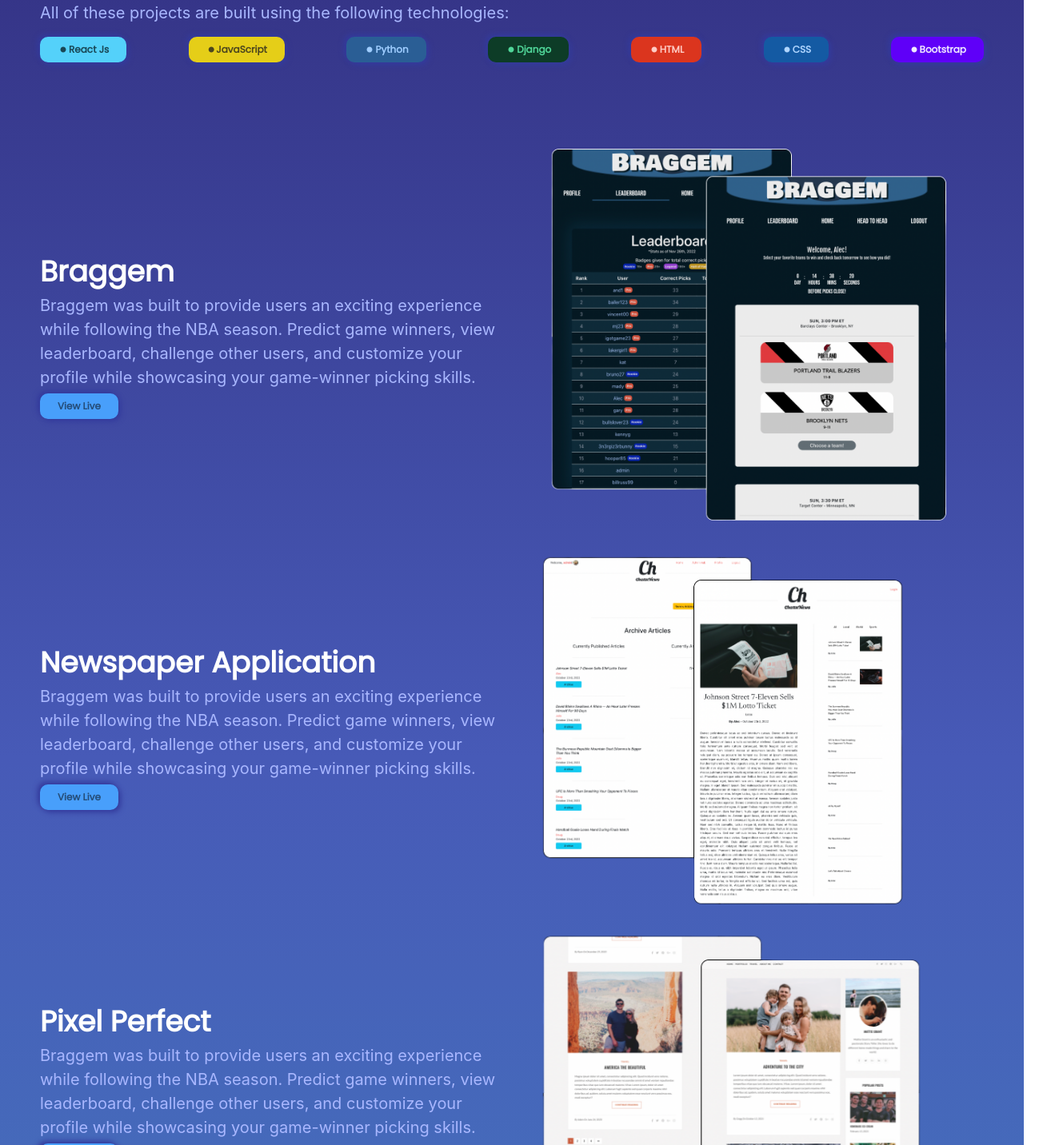
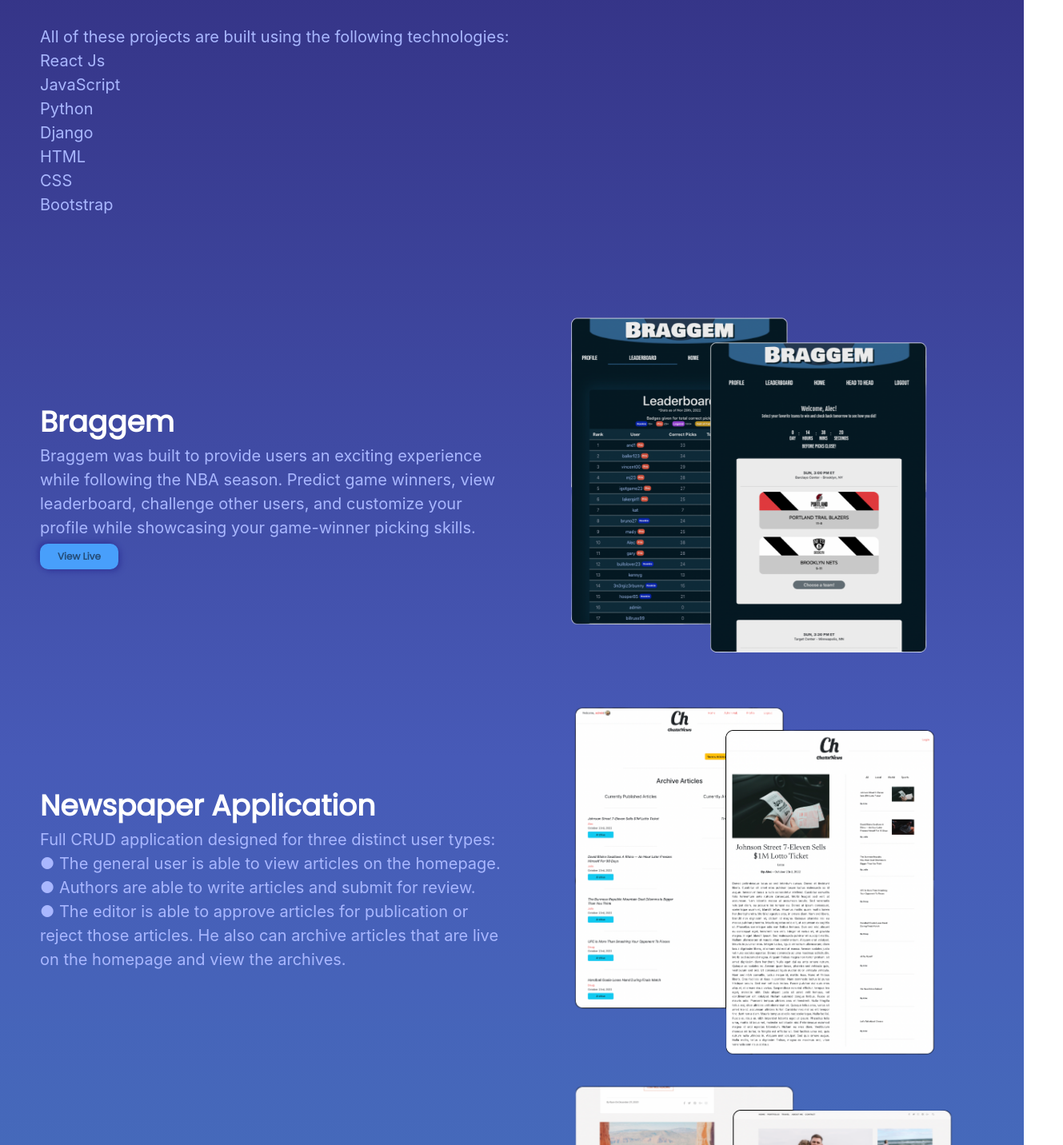
Before and after one commit to alecdhansen/alechansen_portfolio, a React (Create React App) app: page / in a window 1280 px wide. Shown: the part 903-2335 px from the top of the page at 80% size, 1329 px wide, since content can reach past the window. Built offline with nearby package versions, Linux system fonts and the light colour scheme; a web font is replaced by a local one.

Commit message:
feat: restructure

```diff
--- a/src/components/Portfolio.style.jsx
+++ b/src/components/Portfolio.style.jsx
@@ -84,6 +84,7 @@
 export const PortfolioImage = styled.img`
   width: 100%;
   scale: ${(props) => props.scale};
+  margin-left: ${(props) => props.marginLeft};
 `;
 
 export const PortfolioTitle = styled.h2`
--- a/src/pages/Portfolio.jsx
+++ b/src/pages/Portfolio.jsx
@@ -29,57 +29,20 @@
         <Info>
           <BackgroundText>PORTFOLIO PORTFOLIO</BackgroundText>
           <PortfolioHeader data-aos="fade-right">Portfolio</PortfolioHeader>
-          <PortfolioText marginTop="30px" width="85%">
+          <PortfolioText marginTop="30px">
             Here are three projects I built during my time at Carolina Code
             School. I'm always building, wait until you see what I add next!
           </PortfolioText>
-          <PortfolioText marginTop="0px" width="85%">
+          <PortfolioText marginTop="30px">
             All of these projects are built using the following technologies:
           </PortfolioText>
-          <TechButtonHouse>
-            <Tag href="https://reactjs.org/">
-              <TechButton color="#54D1FA" fontColor="#194756">
-                <GoPrimitiveDot style={{ fontSize: "14px" }} />
-                React Js
-              </TechButton>
-            </Tag>
-            <Tag href="https://developer.mozilla.org/en-US/docs/Web/JavaScript">
-              <TechButton color="#E5CE18" fontColor="#4b461e">
-                <GoPrimitiveDot style={{ fontSize: "14px" }} />
-                JavaScript
-              </TechButton>
-            </Tag>
-            <Tag href="https://docs.python.org/3/">
-              <TechButton color="#2A5E95" fontColor="#9fcdff">
-                <GoPrimitiveDot style={{ fontSize: "14px" }} />
-                Python
-              </TechButton>
-            </Tag>
-            <Tag href="https://docs.djangoproject.com/en/4.1/">
-              <TechButton color="#0D3C27" fontColor="#50d79a">
-                <GoPrimitiveDot style={{ fontSize: "14px" }} />
-                Django
-              </TechButton>
-            </Tag>
-            <Tag href="https://developer.mozilla.org/en-US/docs/Web/HTML">
-              <TechButton color="#DB351E" fontColor="#ffccc5">
-                <GoPrimitiveDot style={{ fontSize: "14px" }} />
-                HTML
-              </TechButton>
-            </Tag>
-            <Tag href="https://developer.mozilla.org/en-US/docs/Web/CSS">
-              <TechButton color="#145AA3" fontColor="#afd5ff">
-                <GoPrimitiveDot style={{ fontSize: "14px" }} />
-                CSS
-              </TechButton>
-            </Tag>
-            <Tag href="https://getbootstrap.com/">
-              <TechButton color="#5F00F8" fontColor="#f1e9ff">
-                <GoPrimitiveDot style={{ fontSize: "14px" }} />
-                Bootstrap
-              </TechButton>
-            </Tag>
-          </TechButtonHouse>
+          <PortfolioText>React Js</PortfolioText>
+          <PortfolioText>JavaScript</PortfolioText>
+          <PortfolioText>Python</PortfolioText>
+          <PortfolioText>Django</PortfolioText>
+          <PortfolioText>HTML</PortfolioText>
+          <PortfolioText>CSS</PortfolioText>
+          <PortfolioText>Bootstrap</PortfolioText>
         </Info>
         <PortfolioPieces>
           <PortfolioPiece>
@@ -101,6 +64,7 @@
               <PortfolioImage
                 src={require("../media/braggem.png")}
                 data-aos="fade-left"
+                scale="0.9"
               />
             </PortfolioItemInfo>
           </PortfolioPiece>
@@ -108,22 +72,26 @@
             <PortfolioItemInfo alignItems="flex-start">
               <PortfolioTitle>Newspaper Application</PortfolioTitle>
               <PortfolioText>
-                Braggem was built to provide users an exciting experience while
-                following the NBA season. Predict game winners, view
-                leaderboard, challenge other users, and customize your profile
-                while showcasing your game-winner picking skills.
+                Full CRUD application designed for three distinct user types:
               </PortfolioText>
-              <Tag href="https://braggem.herokuapp.com/">
-                <TechButton fontColor="#254D79" color="#489ffb">
-                  View Live
-                </TechButton>
-              </Tag>
+              <PortfolioText>
+                ● The general user is able to view articles on the homepage.
+              </PortfolioText>
+              <PortfolioText>
+                ● Authors are able to write articles and submit for review.
+              </PortfolioText>
+              <PortfolioText>
+                ● The editor is able to approve articles for publication or
+                reject those articles. He also can archive articles that are
+                live on the homepage and view the archives.
+              </PortfolioText>
             </PortfolioItemInfo>
             <PortfolioItemInfo alignItems="center">
               <PortfolioImage
                 src={require("../media/newspaper.png")}
                 data-aos="fade-left"
                 scale="1.2"
+                marginLeft="80px"
               />
             </PortfolioItemInfo>
           </PortfolioPiece>
@@ -131,12 +99,11 @@
             <PortfolioItemInfo alignItems="flex-start">
               <PortfolioTitle>Pixel Perfect</PortfolioTitle>
               <PortfolioText>
-                Braggem was built to provide users an exciting experience while
-                following the NBA season. Predict game winners, view
-                leaderboard, challenge other users, and customize your profile
-                while showcasing your game-winner picking skills.
+                Responsive recreation of a blog site that mirrors every element
+                down to the pixel. This project showcases my skill to combine
+                HTML and CSS to match exactly the request of a client.
               </PortfolioText>
-              <Tag href="https://braggem.herokuapp.com/">
+              <Tag href="https://alecdhansen.github.io/pixel-perfect/">
                 <TechButton fontColor="#254D79" color="#489ffb">
                   View Live
                 </TechButton>
@@ -147,6 +114,7 @@
                 src={require("../media/pixelperfect.png")}
                 data-aos="fade-left"
                 scale="1.2"
+                marginLeft="80px"
               />
             </PortfolioItemInfo>
           </PortfolioPiece>
```
